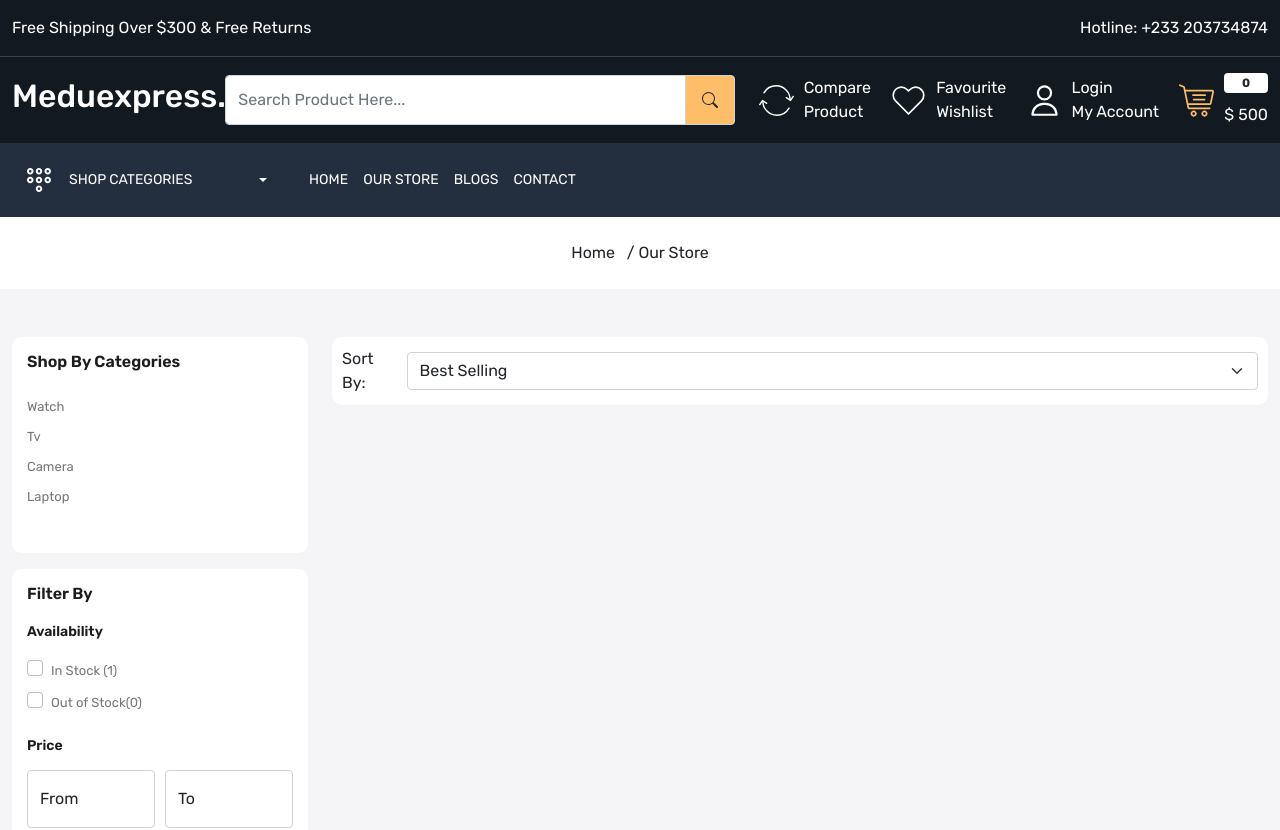
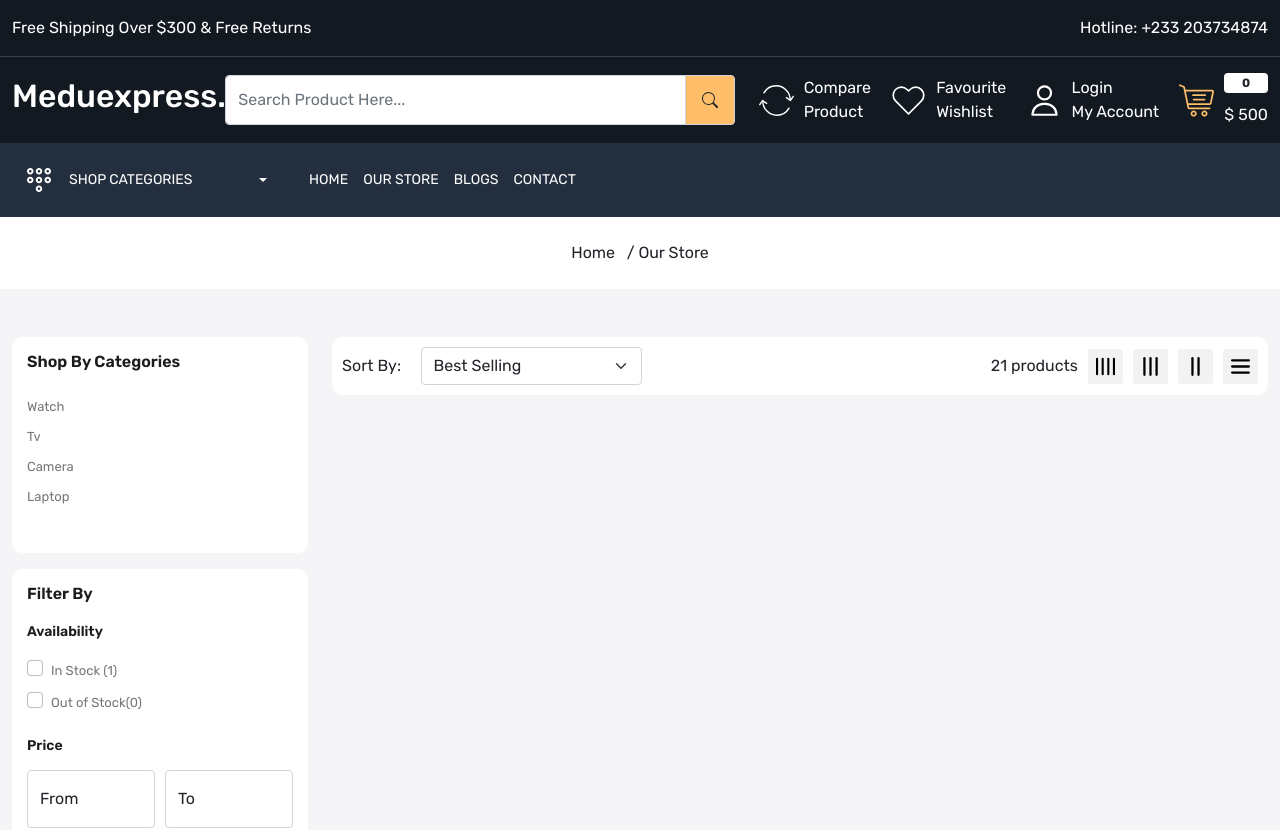
Before and after one commit to enjoyxoxo/meduexpress, a React (Create React App) app: page /store in a window 1280 px wide. Shown: the top 830 px of the page. Built offline with nearby package versions, Linux system fonts and the light colour scheme.

Commit message:
Updated Filter Sort Grid

```diff
--- a/src/App.css
+++ b/src/App.css
@@ -461,5 +461,12 @@
   padding: 10px;
   background-color: white;
   border-radius: 10px;
+}
 
+.grid img {
+  width: 35px;
+  height: 35px;
+  background-color: #f2f2f2;
+  padding: 8px;
+  border-radius: 3px;
 }
--- a/src/pages/OurStore.js
+++ b/src/pages/OurStore.js
@@ -165,8 +165,9 @@
           </div>
           <div className="col-9">
             <div className="filter-sort-grid">
+              <div className="d-flex justify-content-between align-items-center">
                 <div className="d-flex align-items-center gap-10">
-                <p className="mb-0">Sort By:</p>
+                  <p className="mb-0 d-block" style={{width: "100px"}}>Sort By:</p>
                   <select name="" id="" className="form-control form-select">
                     <option value="manual">Featured</option>
                     <option value="best-selling" selected="selected">Best Selling</option>
@@ -178,6 +179,16 @@
                     <option value="created-descending">Date, new to old</option>
                   </select>
                 </div>
+                <div className='d-flex align-items-center gap-10'>
+                  <p className='totalproducts mb-0'>21 products</p>
+                  <div className="d-flex gap-10 align-items-center grid">
+                    <img src="images/gr4.svg" className="d-block img-fluid" alt="grid" />
+                    <img src="images/gr3.svg" className="d-block img-fluid" alt="grid" />
+                    <img src="images/gr2.svg" className="d-block img-fluid" alt="grid" />
+                    <img src="images/gr.svg" className="d-block img-fluid" alt="grid" />
+                  </div>
+                </div>
+              </div>
             </div>
           </div>
         </div>
```
Lines whose indentation alone changed are shown as unchanged.
